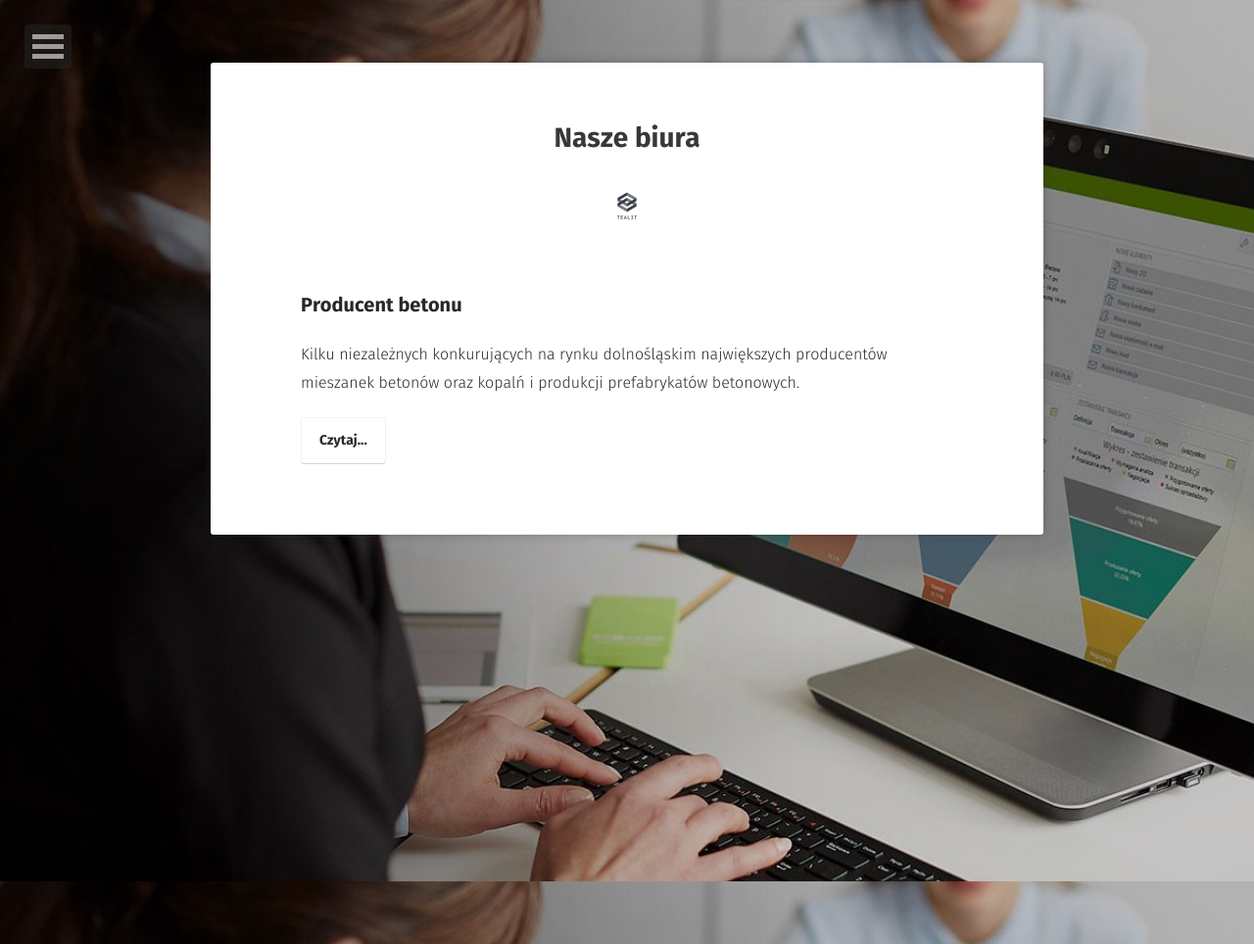
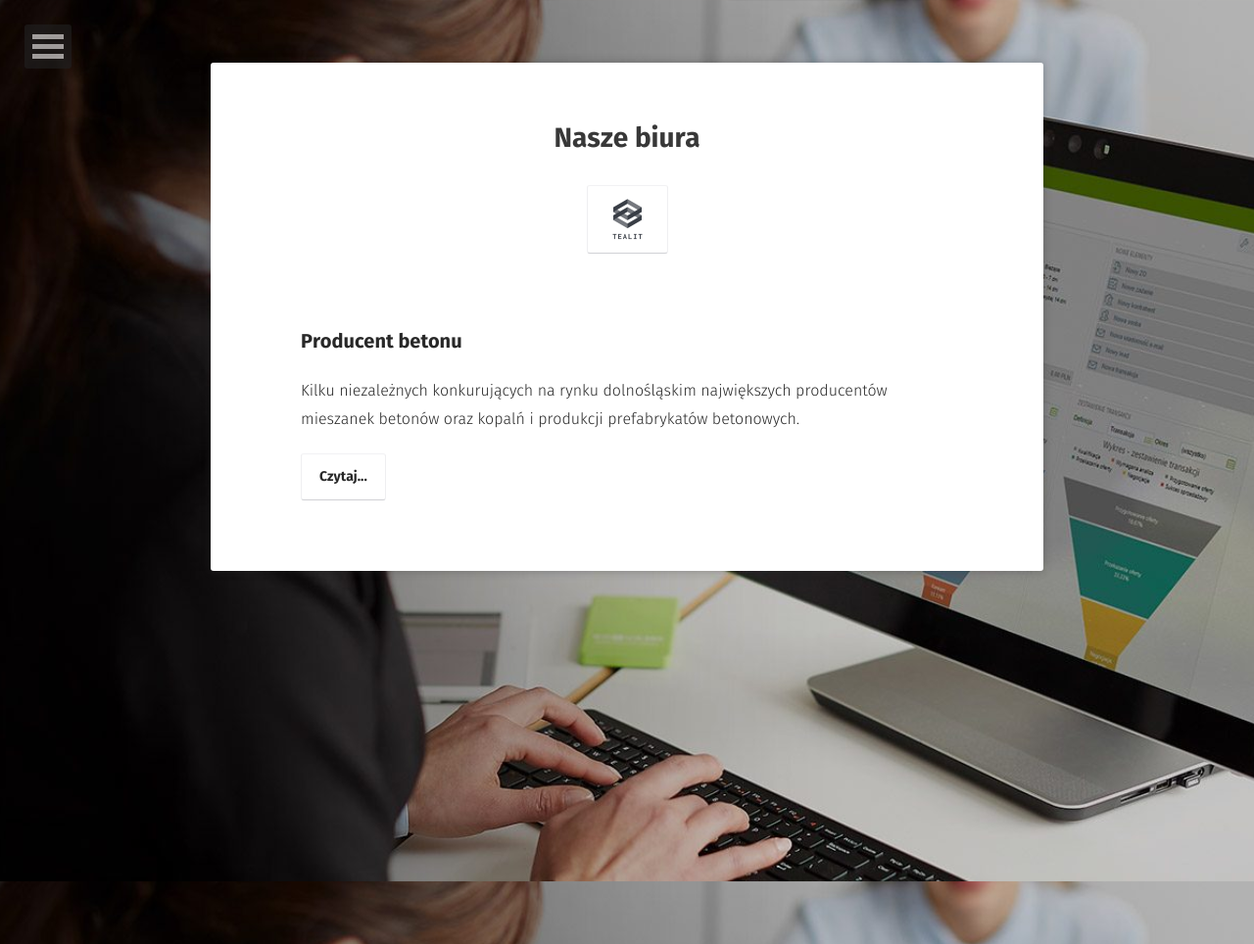
Before and after one commit to Avyse/avyse.github.io, a Jekyll site: the page built from contact/index.md, in a window 1280 px wide. Shown: the whole page at 98% size. Built offline with Jekyll 4.4.1, drawn with Linux system fonts in a browser that asks for light colours; some web fonts are replaced.

Commit message:
Btn replace

```diff
--- a/_layouts/page.html
+++ b/_layouts/page.html
@@ -1,4 +1,4 @@
----
+ ---
 layout: compress
 ---
 <!DOCTYPE html>
@@ -17,8 +17,8 @@ layout: compress
             <div class="content">
                 <div class="post-title {% if page.feature %} feature {% endif %}">
                     <h1>{{ page.title }}</h1>
-                    <a href="{{site.url}}">
-                      <img src="../assets/img/logo-small.png">
+                    <a class="btn zoombtn" href="{{site.url}}">
+                      <img src="../assets/img/logo-btn.png">
                     </a>
                 </div>
                 {{ content }}
--- a/_layouts/project.html
+++ b/_layouts/project.html
@@ -17,8 +17,8 @@ layout: compress
             <div class="content">
                 <div class="post-title">
                     <h1>{{ page.title }}</h1>
-                    <a href="{{site.url}}">
-                        <img src="../assets/img/logo-small.png">
+                    <a class="btn zoombtn" href="{{site.url}}">
+                        <img src="../assets/img/logo-btn.png">
                     </a>
                 </div>
                 <div class="post-list">
```
Also changed, not shown: assets/img/logo-btn.png (added).
